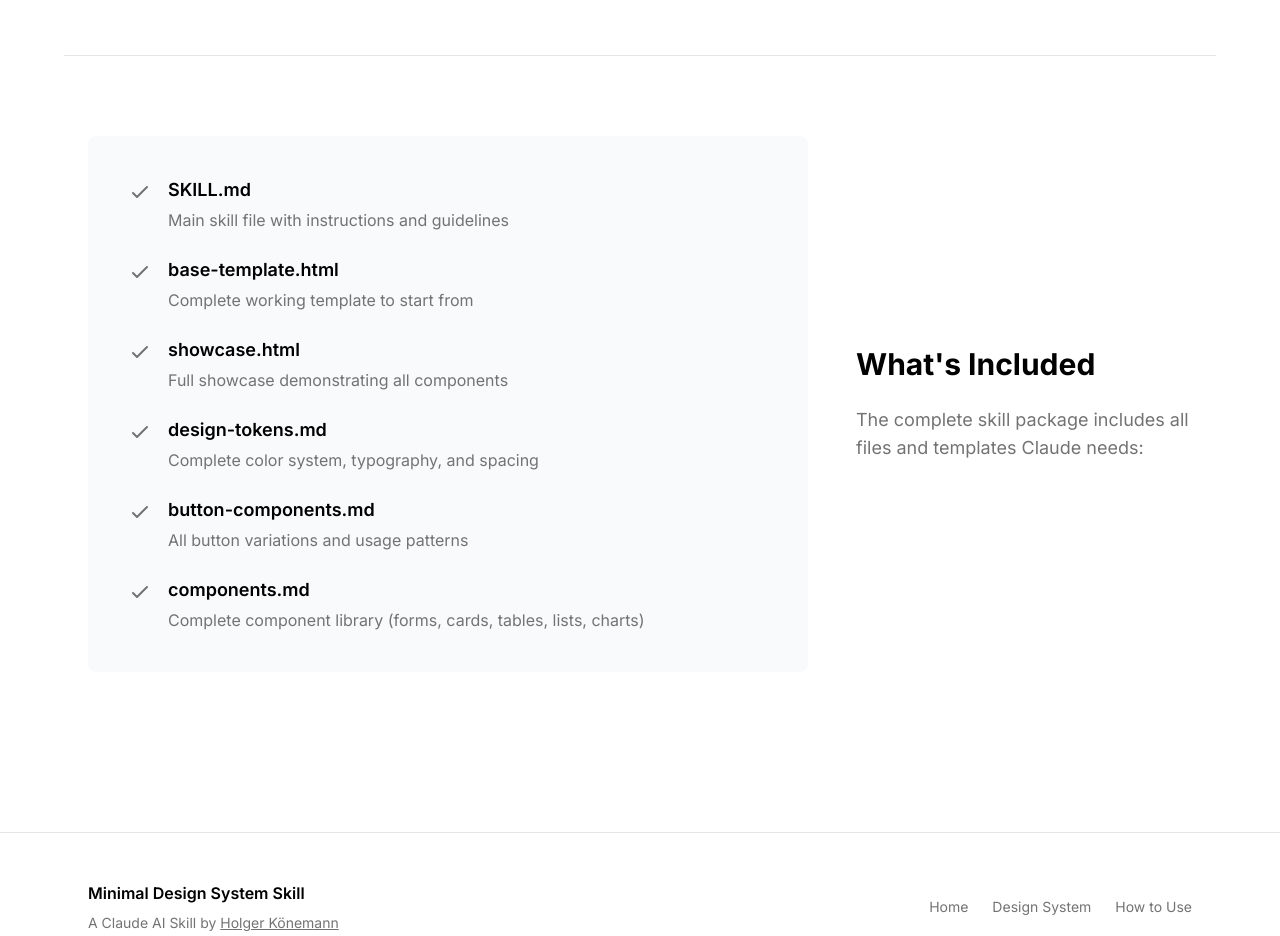
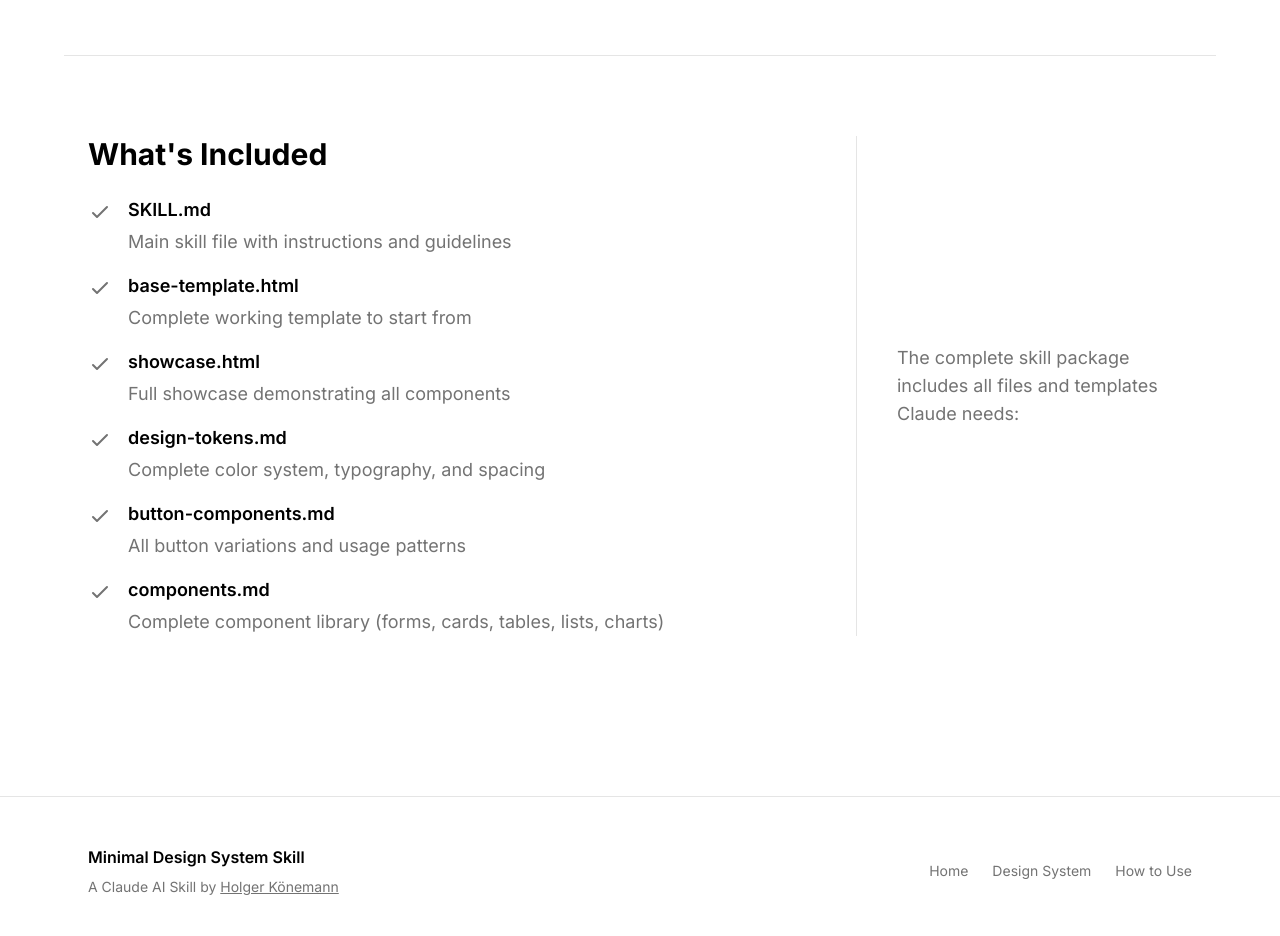
Before and after one commit to holger1411/minimal-design-system-skill, a website: page index.html in a window 1280 px wide. Shown: the part 1180-2116 px from the top of the page. Drawn offline with nearby package versions, Linux system fonts and the light colour scheme.

Commit message:
Fix layout consistency: Match What's Included to What is a Claude Skill structure
Both sections now have identical layout:
- Left (2/3): Title + content with md:col-span-2
- Right (1/3): border-l, pl-10, flex items-center

Changes to What's Included:
- Removed gray background box (bg-gray-50)
- Removed rounded-lg and p-10 padding from list
- Moved title to left column with content
- Right column now has only description with border-left
- Changed space-y-6 to space-y-4 for consistency

Result:
- Both sections have exact same spacing (gap-12, py-20, pl-10)
- Both sections have same visual weight
- Clean, consistent design throughout

```diff
--- a/index.html
+++ b/index.html
@@ -179,8 +179,9 @@
   <section class="max-w-6xl mx-auto px-6 py-20 border-t border-[var(--color-border)]">
     <div class="grid md:grid-cols-3 gap-12">
       <!-- Left: List (2/3) -->
-      <div class="md:col-span-2 bg-gray-50 dark:bg-gray-900/30 rounded-lg p-10">
-        <div class="space-y-6 text-[var(--color-muted)]">
+      <div class="md:col-span-2">
+        <h2 class="text-3xl font-bold mb-6">What's Included</h2>
+        <div class="space-y-4 text-lg text-[var(--color-muted)]">
           <div class="flex items-start gap-4">
             <svg class="w-6 h-6 mt-1 flex-shrink-0" fill="none" stroke="currentColor" viewBox="0 0 24 24">
               <path stroke-linecap="round" stroke-linejoin="round" stroke-width="2" d="M5 13l4 4L19 7"/>
@@ -238,9 +239,8 @@
         </div>
       </div>
 
-      <!-- Right: Title & Intro (1/3) -->
-      <div class="flex flex-col justify-center">
-        <h2 class="text-3xl font-bold mb-6">What's Included</h2>
+      <!-- Right: Description (1/3) -->
+      <div class="border-l border-[var(--color-border)] pl-10 flex items-center">
         <p class="text-lg text-[var(--color-muted)]">
           The complete skill package includes all files and templates Claude needs:
         </p>
```
